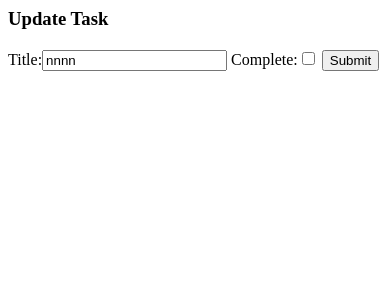
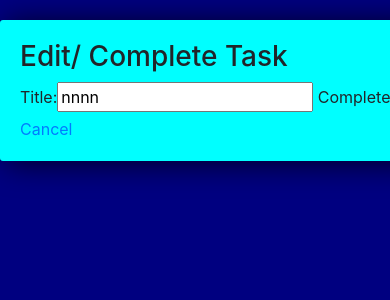
Before and after one commit to msnirmal/Portfolio4, a Django app: page /update_task/8/ in a window 390 px wide; the page is wider, and only the part inside the window is pictured. Shown: the top 300 px of that part. Run offline with Django 3.2, Linux system fonts and the light colour scheme; data comes from the database, SQL or seed files in the repository; some libraries are stand-ins or nearby versions.

Commit message:
work on styling and responsive design

```diff
--- a/tasks/templates/tasks/update_task.html
+++ b/tasks/templates/tasks/update_task.html
@@ -1,6 +1,45 @@
-<h3>Update Task</h3>
+<!DOCTYPE html>
+<html lang="en">
+  <head>
+    <meta charset="UTF-8" />
+    <meta http-equiv="X-UA-Compatible" content="IE=edge" />
+    <meta name="viewport" content="width=device-width, initial-scale=1.0" />
+    <title>To Do</title>
+    <link
+      rel="stylesheet"
+      href="https://stackpath.bootstrapcdn.com/bootstrap/4.3.1/css/bootstrap.min.css"
+      integrity="sha384-ggOyR0iXCbMQv3Xipma34MD+dH/1fQ784/j6cY/iJTQUOhcWr7x9JvoRxT2MZw1T"
+      crossorigin="anonymous"
+    />
+  </head>
+  <body>
+    <style>
+      body {
+        background-color: navy;
+      }
 
-<form method="POST" action="">
-  {% csrf_token %} {{form}}
-  <input type="submit" name="Update Task" />
-</form>
+      .edit {
+        width: 550px;
+        margin: 20px auto;
+        padding: 20px;
+        background-color: cyan;
+        border-radius: 3px;
+        box-shadow: 6px 2px 30px 0px rgba(0, 0, 0, 0.75);
+      }
+    </style>
+
+    <div class="container edit">
+      <div class="row">
+        <div class="col-12 col-sm-6 col-md-4 col-lg-3">
+          <h3>Edit/ Complete Task</h3>
+
+          <form method="POST" action="">
+            {% csrf_token %} {{form}}
+            <input type="submit" name="Update Task" />
+          </form>
+          <a href="{% url 'list' %}">Cancel</a>
+        </div>
+      </div>
+    </div>
+  </body>
+</html>
```
Also changed, not shown: tasks/templates/tasks/delete.html (+41 -6 lines), tasks/templates/tasks/list.html (+11 -3 lines), README.md.
